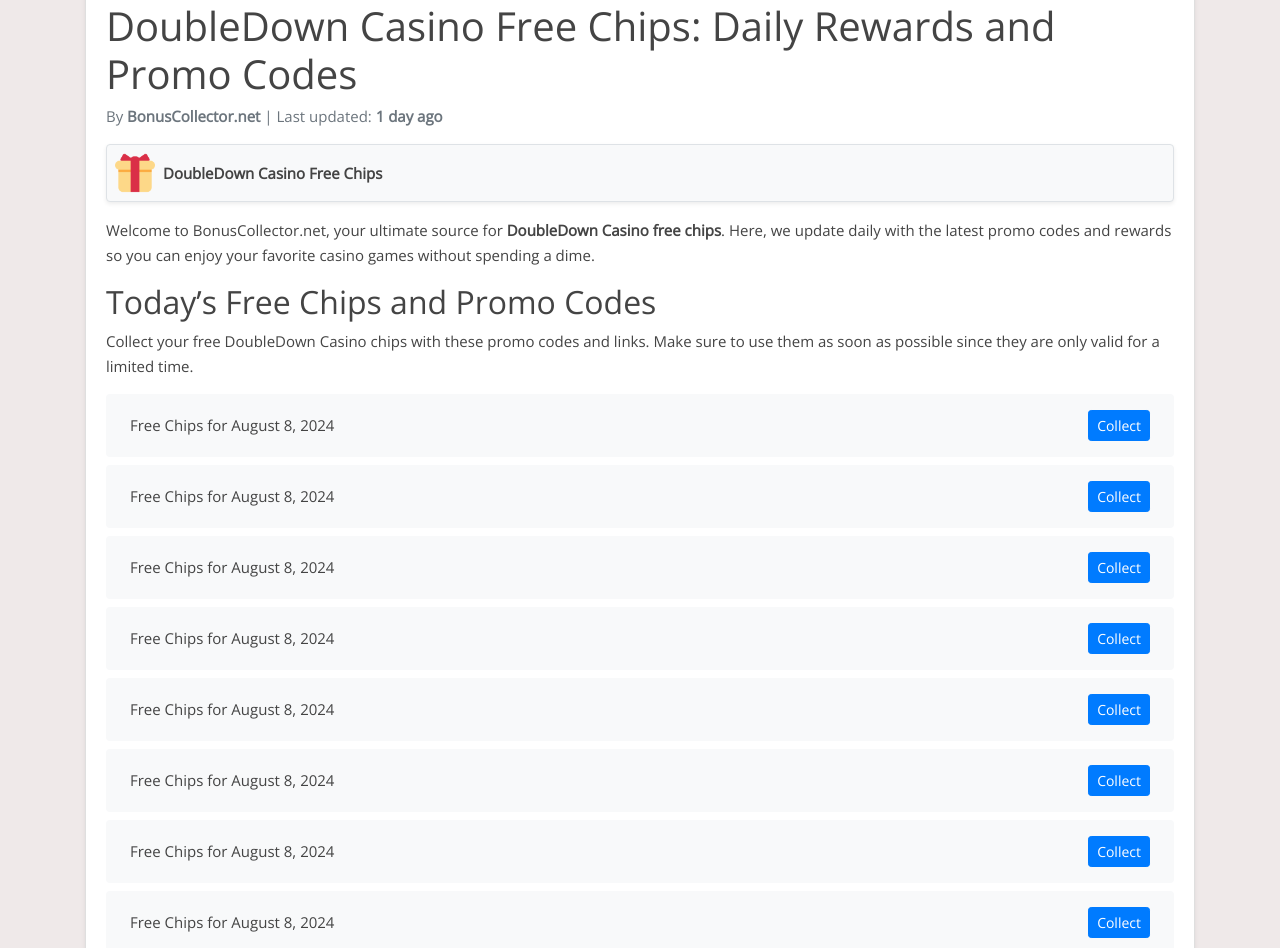
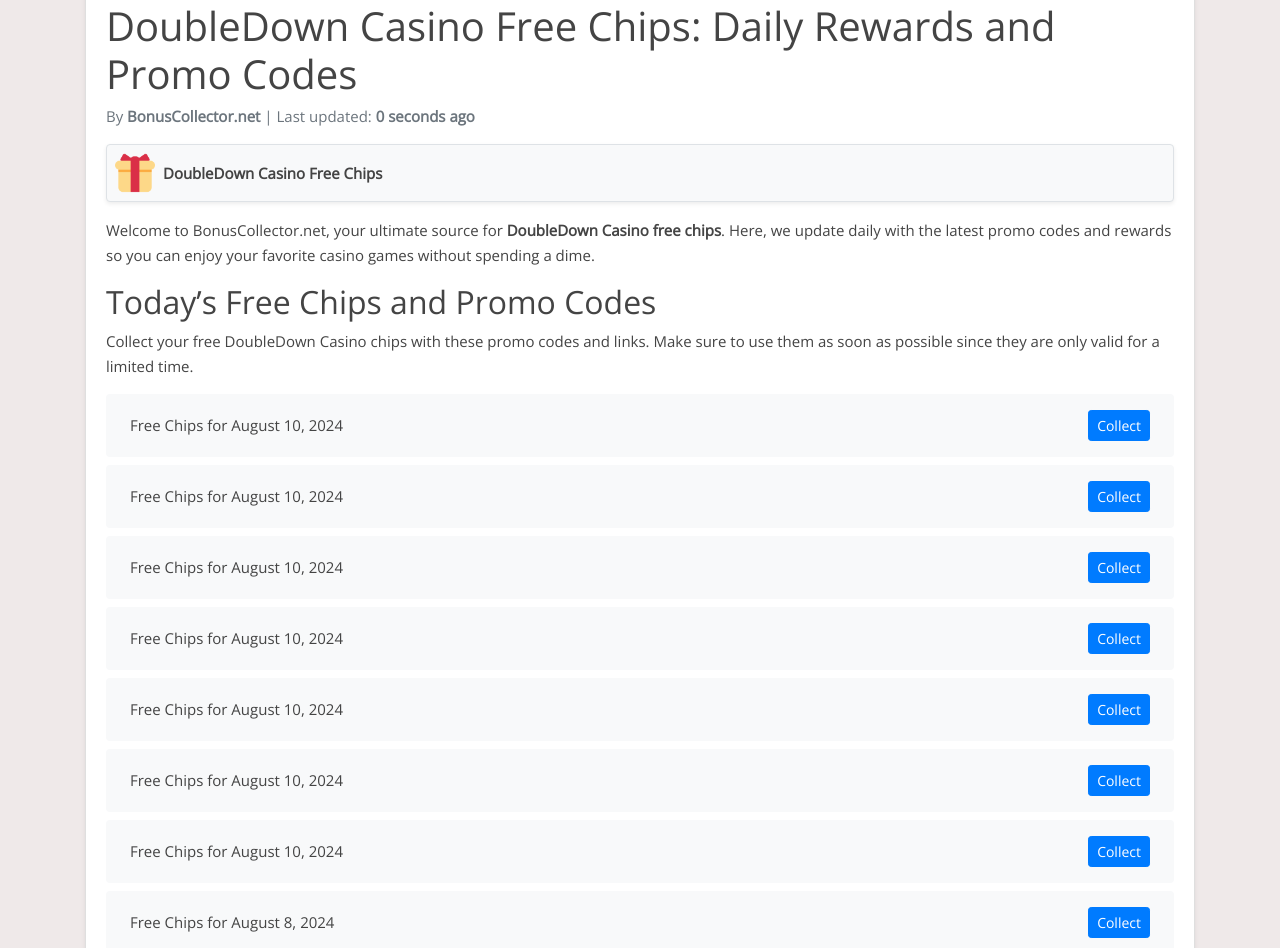
Before and after one commit to Prollad99/bs-net, a Jekyll site: the page built from _posts/2024-07-19-doubledown-casino.md, in a window 1280 px wide and 1400 px high. Shown: the part 142-1090 px from the top of the window. Built offline with Jekyll 4.4.1, drawn with Linux system fonts in a browser that asks for light colours; nearby versions of some CDN libraries; comment, search, counter and statistics services are not loaded; some of the changed text lies outside the part shown.

Commit message:
Update doubledown-casino reward links and last modified date

```diff
--- a/_data/include_files.yml
+++ b/_data/include_files.yml
@@ -35,7 +35,7 @@
   last_modified: 2024-08-10 04:09:12
 
 doubledown-casino.html:
-  last_modified: 2024-08-08 11:31:11
+  last_modified: 2024-08-10 07:03:36
 
 slotomania.html:
   last_modified: 2024-08-10 06:36:57
--- a/_includes/doubledown-casino.html
+++ b/_includes/doubledown-casino.html
@@ -1,4 +1,32 @@
 <ul class="list-group mt-3 mb-4">
+  <li class="list-group-item d-flex justify-content-between align-items-center">
+    <span>Free Chips for August 10, 2024</span>
+    <a href="https://www.doubledowncasino2.com/play?link=category-hot-shop.pid-E1UUD7B.cid-154997&lobby=casinoLobby-shop&pid=E1UUD7B&cid=154997" class="btn btn-primary btn-sm">Collect</a>
+  </li>
+  <li class="list-group-item d-flex justify-content-between align-items-center">
+    <span>Free Chips for August 10, 2024</span>
+    <a href="https://www.doubledowncasino2.com/play?link=SLOTMACHINE.t8g.pearlDiversFortune2407.468.recommend.pid-LISSWSC.cid-154991&game=rgs.slots&variant=t8g.pearlDiversFortune2407.468_recommend&lineCost=1&pid=LISSWSC&cid=154991" class="btn btn-primary btn-sm">Collect</a>
+  </li>
+  <li class="list-group-item d-flex justify-content-between align-items-center">
+    <span>Free Chips for August 10, 2024</span>
+    <a href="https://www.doubledowncasino2.com/play?link=category-hot-shop.pid-2H1RSAO.cid-154995&lobby=casinoLobby-shop&pid=2H1RSAO&cid=154995" class="btn btn-primary btn-sm">Collect</a>
+  </li>
+  <li class="list-group-item d-flex justify-content-between align-items-center">
+    <span>Free Chips for August 10, 2024</span>
+    <a href="https://www.doubledowncasino2.com/play?link=SLOTMACHINE.t8g.pearlDiversFortune2407.468.recommend.pid-70OCJGF.cid-155046&game=rgs.slots&variant=t8g.pearlDiversFortune2407.468_recommend&lineCost=1&pid=70OCJGF&cid=155046" class="btn btn-primary btn-sm">Collect</a>
+  </li>
+  <li class="list-group-item d-flex justify-content-between align-items-center">
+    <span>Free Chips for August 10, 2024</span>
+    <a href="https://www.doubledowncasino.com/?game=rgs.slots&variant=seq.mbCleopatra1906.242&lineCost=1&pid=SQ5KNXX&cid=155105&a_l_skey=sh-0-Pi-BQ5YF1M4zD" class="btn btn-primary btn-sm">Collect</a>
+  </li>
+  <li class="list-group-item d-flex justify-content-between align-items-center">
+    <span>Free Chips for August 10, 2024</span>
+    <a href="https://www.doubledowncasino.com/?game=rgs.slots&variant=t8g.chiliPicanteJackpot2406.449&lineCost=1&pid=2CEDI1R&cid=155103&a_l_skey=sh-0-Jk-BQ5YGFSntx" class="btn btn-primary btn-sm">Collect</a>
+  </li>
+  <li class="list-group-item d-flex justify-content-between align-items-center">
+    <span>Free Chips for August 10, 2024</span>
+    <a href="https://www.doubledowncasino.com/?game=rgs.slots&variant=t8g.fabulousFreedomJackpot2407.447_recommend&lineCost=1&pid=NPTQWR6&cid=155102&a_l_skey=sh-0-CU-BQ5YGQegZS" class="btn btn-primary btn-sm">Collect</a>
+  </li>
   <li class="list-group-item d-flex justify-content-between align-items-center">
     <span>Free Chips for August 8, 2024</span>
     <a href="https://www.doubledowncasino2.com/play?&pid=UCTZZA0" class="btn btn-primary btn-sm">Collect</a>
@@ -371,32 +399,4 @@
     <span>Free Chips for Invalid Date</span>
     <a href="https://www.doubledowncasino2.com/play?&pid=E65NS0V" class="btn btn-primary btn-sm">Collect</a>
   </li>
-  <li class="list-group-item d-flex justify-content-between align-items-center">
-    <span>Free Chips for Invalid Date</span>
-    <a href="https://www.doubledowncasino2.com/play?&pid=J4C14EP" class="btn btn-primary btn-sm">Collect</a>
-  </li>
-  <li class="list-group-item d-flex justify-content-between align-items-center">
-    <span>Free Chips for Invalid Date</span>
-    <a href="https://www.doubledowncasino2.com/play?&pid=549LIDO" class="btn btn-primary btn-sm">Collect</a>
-  </li>
-  <li class="list-group-item d-flex justify-content-between align-items-center">
-    <span>Free Chips for Invalid Date</span>
-    <a href="https://www.doubledowncasino2.com/play?&pid=WMGF6K7" class="btn btn-primary btn-sm">Collect</a>
-  </li>
-  <li class="list-group-item d-flex justify-content-between align-items-center">
-    <span>Free Chips for Invalid Date</span>
-    <a href="https://www.doubledowncasino2.com/play?link=SLOTMACHINE.t8g.magicalOrb2110.338.recommend.pid-NRN1PG1.cid-154769.&game=rgs.slots&variant=t8g.magicalOrb2110.338_recommend&lineCost=1&pid=NRN1PG1&cid=154769" class="btn btn-primary btn-sm">Collect</a>
-  </li>
-  <li class="list-group-item d-flex justify-content-between align-items-center">
-    <span>Free Chips for Invalid Date</span>
-    <a href="https://www.doubledowncasino2.com/play?link=SLOTMACHINE.t8g.caribbeanKittyMegaBomb1911.250.recommend.pid-YJ1PI3R.cid-154768.&game=rgs.slots&variant=t8g.caribbeanKittyMegaBomb1911.250_recommend&lineCost=1&pid=YJ1PI3R&cid=154768" class="btn btn-primary btn-sm">Collect</a>
-  </li>
-  <li class="list-group-item d-flex justify-content-between align-items-center">
-    <span>Free Chips for Invalid Date</span>
-    <a href="https://www.doubledowncasino2.com/play?link=SLOTMACHINE.t8g.cheshiresMagicMayhem2309.421.recommend.pid-ILBLXXA.cid-154767.&game=rgs.slots&variant=t8g.cheshiresMagicMayhem2309.421_recommend&lineCost=1&pid=ILBLXXA&cid=154767" class="btn btn-primary btn-sm">Collect</a>
-  </li>
-  <li class="list-group-item d-flex justify-content-between align-items-center">
-    <span>Free Chips for Invalid Date</span>
-    <a href="https://www.doubledowncasino2.com/play?link=LOBBY.category-all.pid-GRVFNB0.cid-154762&lobby=slotsAll&pid=GRVFNB0&cid=154762" class="btn btn-primary btn-sm">Collect</a>
-  </li>
 </ul>
```
Also changed, not shown: links-json/doubledown-casino.json (+28 -21 lines).
